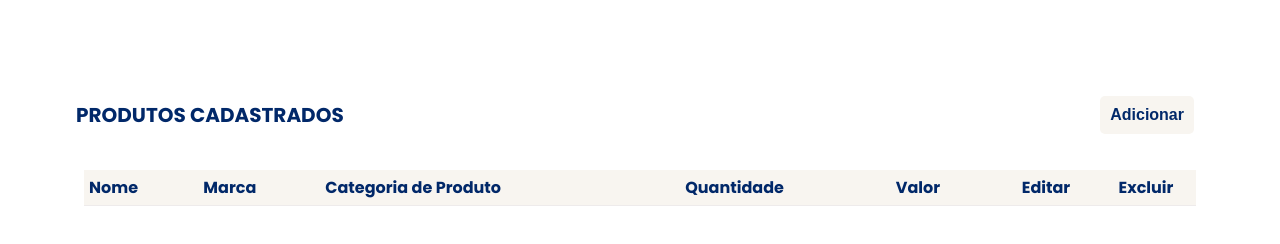
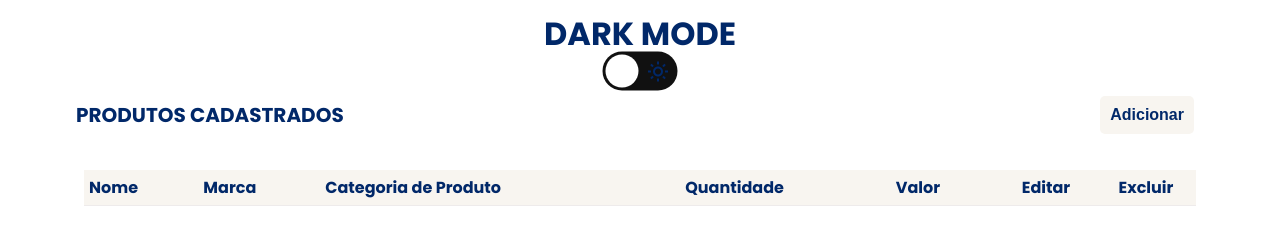
Before and after one commit to igorVtermions/teste-Estagio-CRUD, a plain HTML site: page index.html in a window 1280 px wide. Drawn offline with nearby package versions, Linux system fonts and the light colour scheme.

Commit message:
add theme switch

```diff
--- a/index.html
+++ b/index.html
@@ -7,9 +7,21 @@
     <link rel="stylesheet" href="style.css">
     <link rel="stylesheet" href="reponsive.css">
     <link href='https://unpkg.com/boxicons@2.1.1/css/boxicons.min.css' rel='stylesheet'>
+    <link rel="shortcut icon" href="Cornmanthe3rd-Squareplex-Utilities-tasks.ico" type="image/x-icon">
     <title>TESTE PARA ESTáGIO</title>
 </head>
 <body>
+    <div class="containerdark">
+        <h1>DARK MODE</h1>
+
+        <input type="checkbox" id="chk" class="checkbox"">
+        <label for="chk" class="label">
+            <i class='bx bx-moon' ></i>
+            <i class='bx bx-sun'></i>
+            <div class="ball"></div>
+        </label>
+    </div>
+
     <main class="container">
         <header class="header">
             <span>PRODUTOS CADASTRADOS</span>
--- a/index.js
+++ b/index.js
@@ -102,3 +102,11 @@ const getItensBD = () => JSON.parse(localStorage.getItem('dbfunc')) ?? []
 const setItensBD = () => localStorage.setItem('dbfunc', JSON.stringify(itens))
 
 loadItens()
+
+//darkmode
+
+const chk = document.getElementById('chk');
+
+chk.addEventListener('change', () =>{
+    document.body.classList.toggle('dark');
+})
--- a/style.css
+++ b/style.css
@@ -15,6 +15,7 @@ body{
     justify-content: center;
     background-color: #ffff;
     color: #012869;
+    transition: background 0.2s linear;
 }
 
 .container{
@@ -229,3 +230,57 @@ td button i:first-child{
     color: #012869;
     cursor: pointer;
 }
+
+/*dark mood*/
+
+.containerdark{
+    display: flex;
+    align-items: center;
+    flex-direction: column;
+    position: absolute;
+    top: 10px;
+}
+
+.container h1{
+    margin: 30px;
+}
+
+body.dark{
+    background: #04101b;
+    color: #213d6d ;
+}
+
+.checkbox{
+    opacity: 0;
+    position: absolute;
+}
+
+.label{
+    background-color: #111;
+    border-radius: 50px;
+    cursor: pointer;
+    display: flex;
+    align-items: center;
+    justify-content: space-between;
+    padding: 5px;
+    position: relative;
+    height: 26px;
+    width: 50px;
+    transform: scale(1.5);
+}
+
+.ball{
+    background-color: #fff;
+    border-radius: 50%;
+    position: absolute;
+    top: 2px;
+    left: 2px;
+    height: 22px;
+    width: 22px;
+    transform: translateX(0px);
+    transition: transform 0.2s linear;
+}
+
+.checkbox:checked + .label .ball{
+    transform: translateX(24px);
+}
```
Also changed, not shown: Cornmanthe3rd-Squareplex-Utilities-tasks.ico (added).
